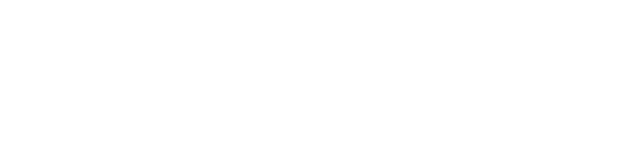
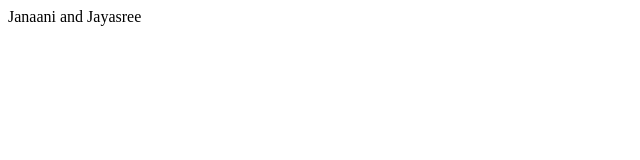
Before and after one commit to JanaaniGowtham/gold-lamp, a plain HTML site: page index.html in a window 1280 px wide. Shown: the whole page, without its empty margins (0-640 px from the left). Drawn offline with Linux system fonts and the light colour scheme.

Commit message:
Update index.html

```diff
--- a/index.html
+++ b/index.html
@@ -6,5 +6,7 @@
     <meta name="viewport" content="width=device-width, initial-scale=1.0" />
     <title>Document</title>
   </head>
-  <body></body>
+  <body>
+    Janaani and Jayasree
+  </body>
 </html>
```
